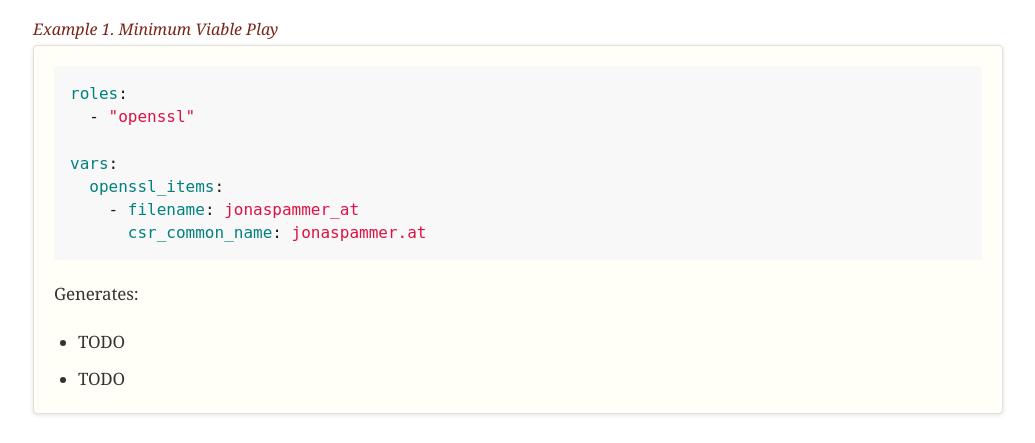
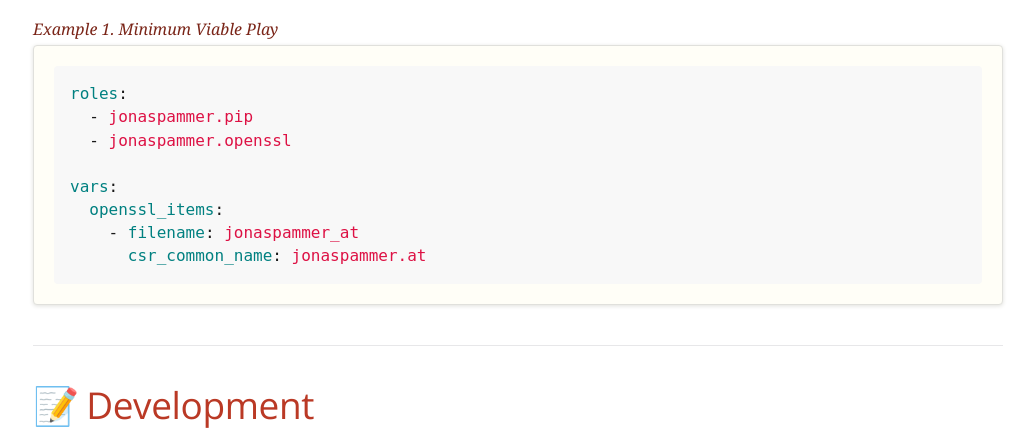
Before and after one commit to JonasPammer/ansible-role-openssl, a plain HTML site: page index.html in a window 1280 px wide. Shown: the part 10960-11403 px from the top of the page, without its empty margins (122-1157 px from the left). Drawn offline with nearby package versions, Linux system fonts and the light colour scheme; grey boxes are pictures that could not be loaded; a web font is replaced by a local one.

Commit message:
deploy: 99c6f55adfcba112543c46b2254ef9a51ff9a2da

```diff
--- a/index.html
+++ b/index.html
@@ -1207,26 +1207,14 @@ as well as the recursive tree of their soft dependencies.</p>
 <div class="listingblock">
 <div class="content">
 <pre class="rouge highlight"><code data-lang="yaml"><span class="na">roles</span><span class="pi">:</span>
-  <span class="pi">-</span> <span class="s2">"</span><span class="s">openssl"</span>
+  <span class="pi">-</span> <span class="s">jonaspammer.pip</span>
+  <span class="pi">-</span> <span class="s">jonaspammer.openssl</span>
 
 <span class="na">vars</span><span class="pi">:</span>
   <span class="na">openssl_items</span><span class="pi">:</span>
     <span class="pi">-</span> <span class="na">filename</span><span class="pi">:</span> <span class="s">jonaspammer_at</span>
       <span class="na">csr_common_name</span><span class="pi">:</span> <span class="s">jonaspammer.at</span></code></pre>
 </div>
-</div>
-<div class="paragraph">
-<p>Generates:</p>
-</div>
-<div class="ulist">
-<ul>
-<li>
-<p>TODO</p>
-</li>
-<li>
-<p>TODO</p>
-</li>
-</ul>
 </div>
 </div>
 </div>
@@ -1719,7 +1707,7 @@ SOFTWARE.</pre>
 </div>
 <div id="footer">
 <div id="footer-text">
-Last updated 2022-06-14 10:37:31 UTC
+Last updated 2022-06-14 11:13:42 UTC
 </div>
 </div>
 </body>
```
